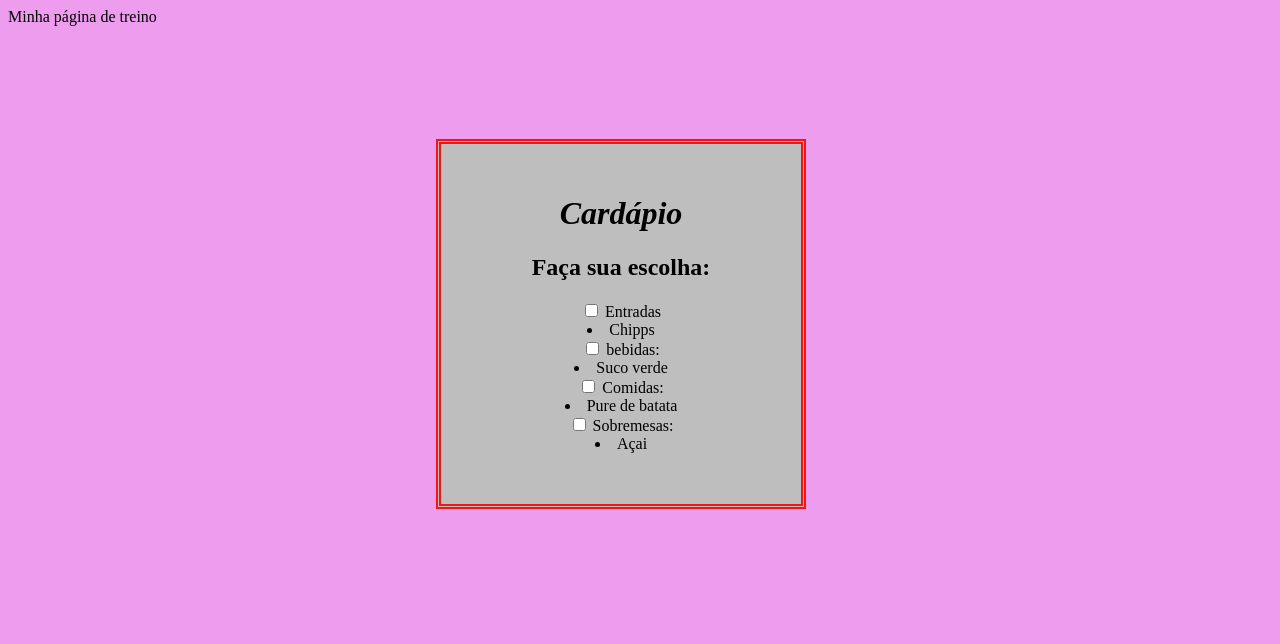
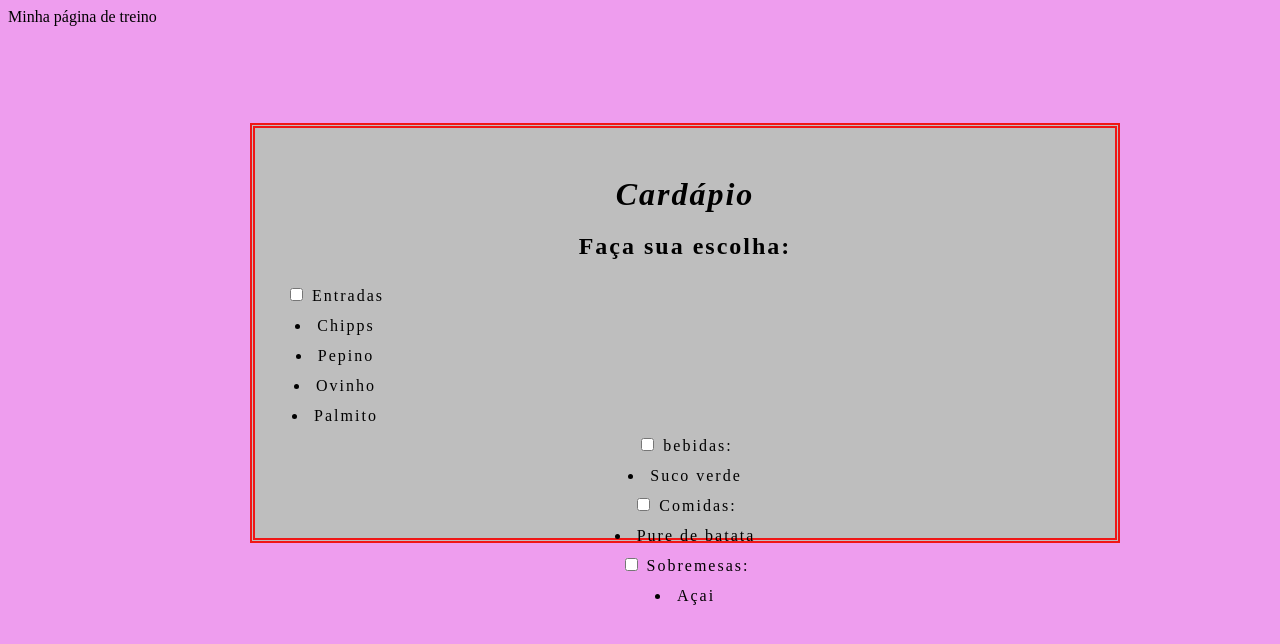
Before and after one commit to Dudass18/php, a PHP site: page /treino.html in a window 1280 px wide. Shown: the top 644 px of the page. Run offline with PHP 8.4, Linux system fonts and the light colour scheme.

Commit message:
Add files via upload

```diff
--- a/treino.css
+++ b/treino.css
@@ -2,18 +2,26 @@ body {
   background-color: rgb(238, 157, 238);
 }
 .conteiner{
-  margin:-15px 0 0 300px;
+
+  margin:-15px 0 0 130px;
 }
 .lembrando {
     background-color: rgb(190, 190, 190);
     text-align: center;
-    margin: 8em;
+    margin:7em;
     border-color: rgb(0, 0, 0);
     border: 5px double rgb(240, 22, 22);
-    width: 300px;
-    height: 300px;
+
+    width: 800px;
+    height: 350px;
     padding: 30px;
+    letter-spacing: 2px;
+    line-height: 30px;
 }
 .tentando {
   color: rgb(0, 0, 0);
+
 }
+.arrumando {
+    margin-right: 700px;
+}
--- a/treino.html
+++ b/treino.html
@@ -34,6 +34,9 @@
                     Faça sua escolha:
                 </h2>
 
+
+                <div class="arrumando">
+
                     <label>
                         <input type="checkbox">
                         Entradas
@@ -42,6 +45,17 @@
                     <li>
                         Chipps
                     </li>
+                    <li>
+                        Pepino
+                    </li>
+                    <li>
+                        Ovinho
+                    </li>
+                    <li>
+                        Palmito
+                    </li>
+                </div>
+
 
 
                 <label>
@@ -53,6 +67,9 @@
                     Suco verde
                 </li>
 
+
+
+
                 <label>
                     <input type="checkbox">
                     Comidas:
@@ -61,6 +78,9 @@
                 <li>
                     Pure de batata
                 </li>
+
+
+
 
                 <label>
                     <input type="checkbox">
```
Lines whose indentation alone changed are shown as unchanged.
